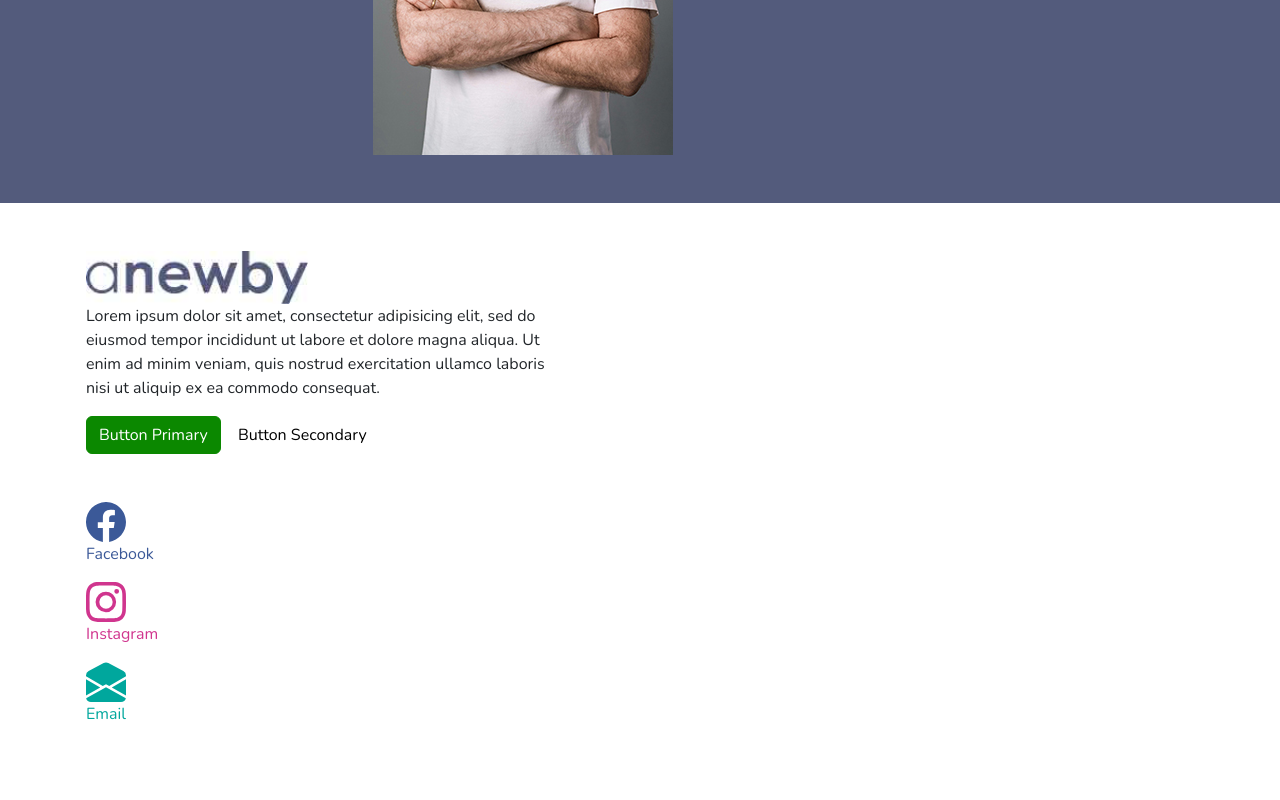
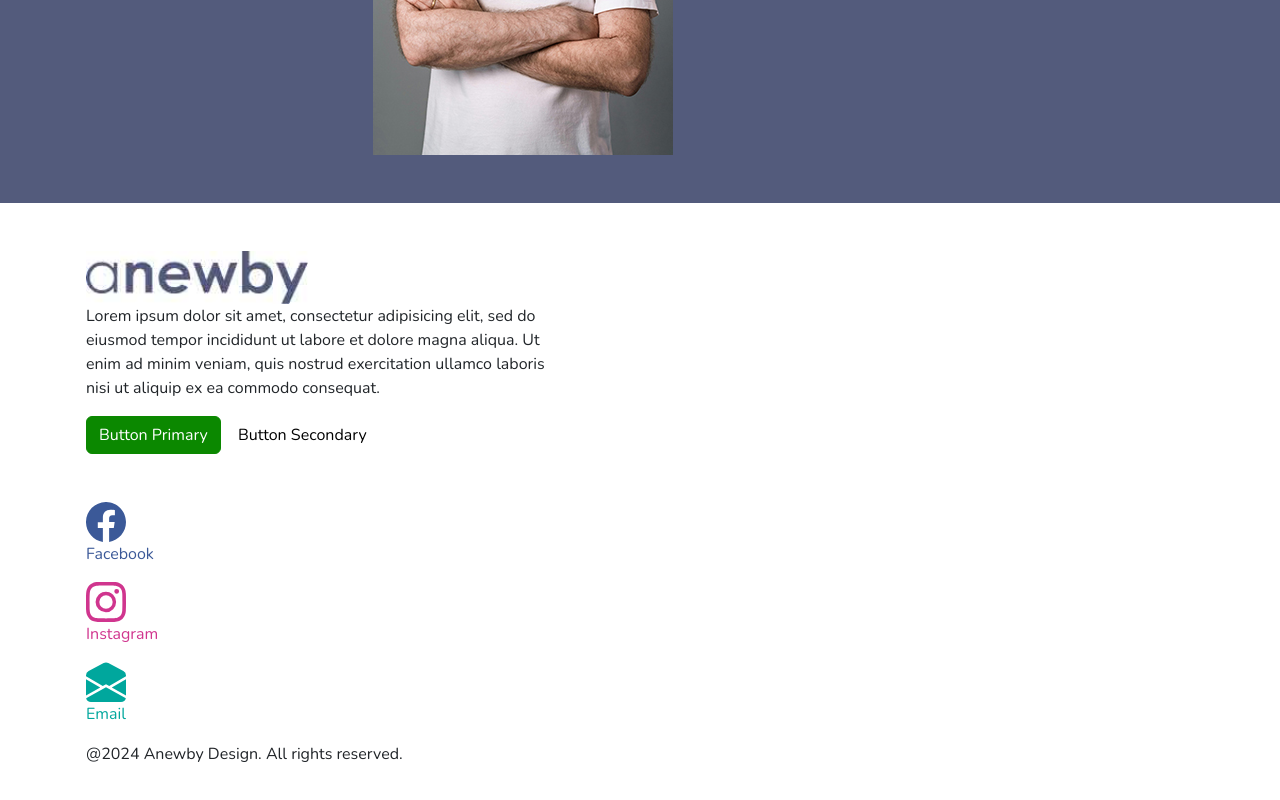
Before and after one commit to cham0331/dsn1713-final, a website: page index.html in a window 1280 px wide. Shown: the part 1694-2494 px from the top of the page. Drawn offline with nearby package versions, Linux system fonts and the light colour scheme.

Commit message:
copyrights added

```diff
--- a/index.html
+++ b/index.html
@@ -186,6 +186,7 @@
       </a>
     </div>
 
+    <p>@2024 Anewby Design. All rights reserved.</p>
 
   </footer>
 
```
Also changed, not shown: about.html (+1 -1 lines), services.html (+1 -1 lines).
